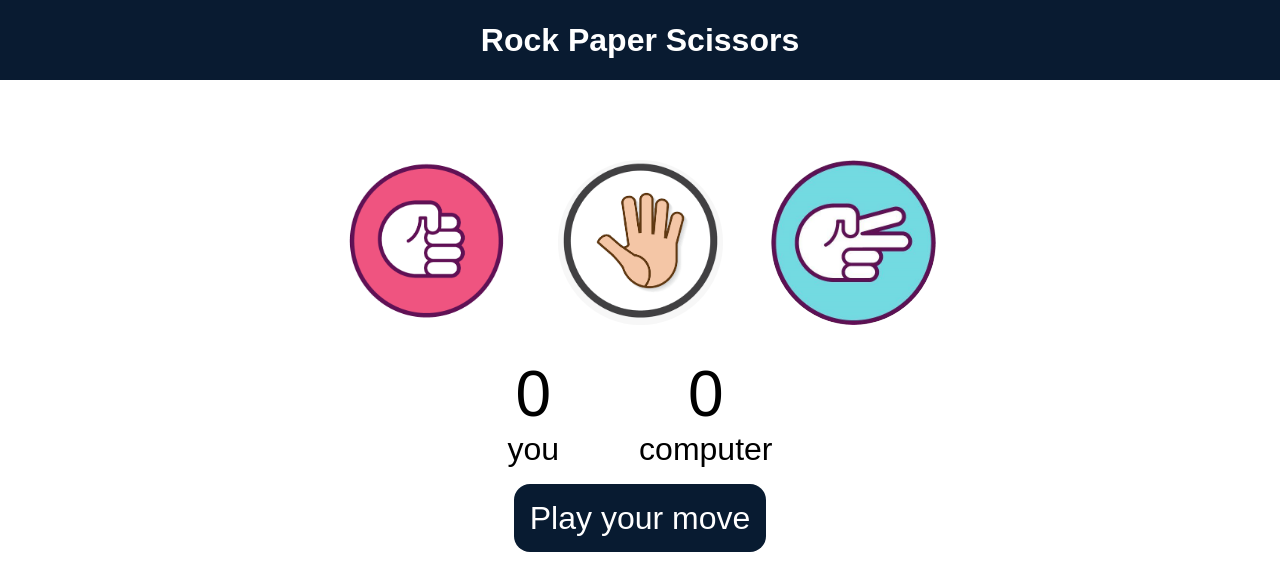
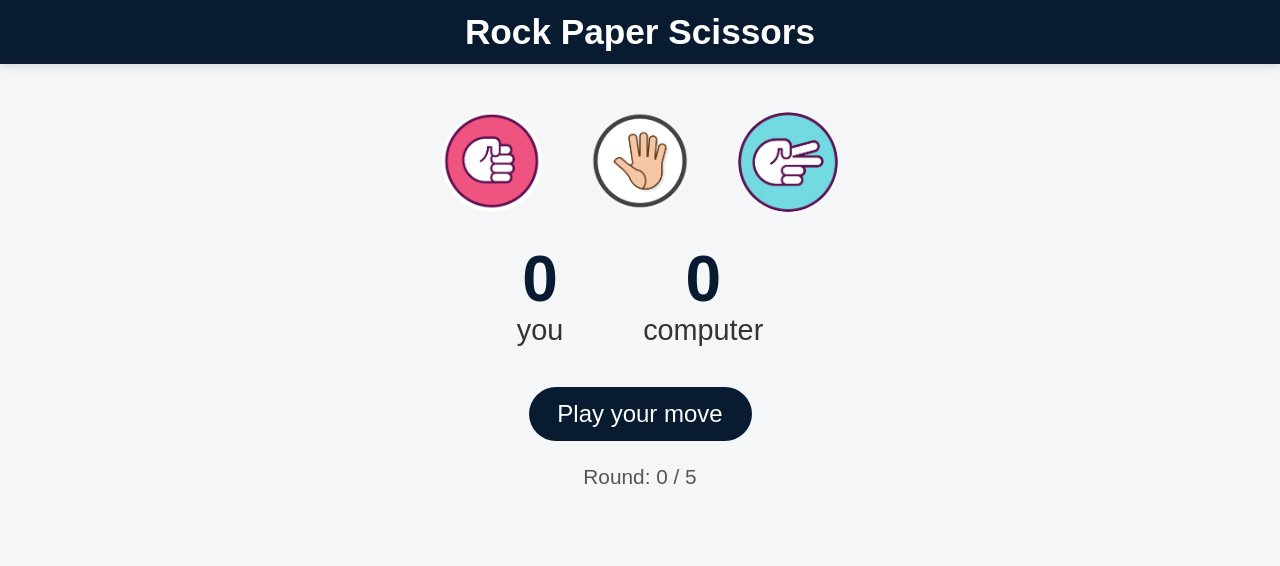
Before and after one commit to shaiksadiqbasha4567-ctrl/Game, a plain HTML site: page index.html in a window 1280 px wide. Shown: the top 566 px of the page. Drawn offline with Linux system fonts and the light colour scheme.

Commit message:
modified css for clean UI

```diff
--- a/styles.css
+++ b/styles.css
@@ -1,92 +1,152 @@
-*{
+
+/* --- Global Resets & Anti-Aliasing --- */
+* {
   margin: 0;
   padding: 0;
+  box-sizing: border-box;
   text-align: center;
+  /* Removes tap highlight frame on mobile WebKit browsers */
+  -webkit-tap-highlight-color: transparent;
 }
 
-/* Center everything on the page */
 body {
-  margin: 0;
-  padding: 0;
-  font-family: Arial, sans-serif;
+  font-family: Arial, -apple-system, BlinkMacSystemFont, "Segoe UI", Roboto, sans-serif;
+  background-color: #f4f6f8;
+  color: #333;
+  min-height: 100vh;
+  /* Prevents unwanted horizontal scrolling on small screens */
+  overflow-x: hidden;
 }
-h1{
+
+/* --- Header --- */
+h1 {
   background-color: #091b31;
   color: #fff;
-    height: 5rem;
-    line-height: 5rem;
+  height: 4rem;
+  line-height: 4rem;
+  font-size: clamp(1.4rem, 5vw, 2.2rem);
+  box-shadow: 0 2px 10px rgba(0, 0, 0, 0.15);
 }
 
-
-
-.choice:hover{
-    cursor: pointer;
-    transform: translateY(-8px) scale(1.05);
-    box-shadow : 0 10px 20px rgba(0, 0, 0, 0.2);
+/* --- Choice Buttons Section --- */
+.choices {
+  display: flex;
+  flex-direction: row;
+  justify-content: center;
+  align-items: center;
+  gap: clamp(1rem, 5vw, 3rem); /* Dynamically shrinks gap on narrow screens */
+  margin-top: 3rem;
+  padding: 0 1rem;
 }
 
-.choice{
-    height: 165px;
-    width: 165px;
+.choice {
+  /* Fluid sizing: Scales smoothly between 68px and 100px */
+  width: clamp(68px, 20vw, 100px);
+  height: clamp(68px, 20vw, 100px);
   border-radius: 50%;
   display: flex;
   justify-content: center;
   align-items: center;
-    transition : transform 0.2s ease, box-shadow 0.2s ease;
+  user-select: none;
+  touch-action: manipulation; /* Removes 300ms double-tap zoom delay on mobile */
+  transition: transform 0.2s cubic-bezier(0.175, 0.885, 0.32, 1.275), box-shadow 0.2s ease;
 }
 
-img{
+/* Hover state (Mouse devices) */
+@media (hover: hover) {
+  .choice:hover {
+    cursor: pointer;
+    transform: translateY(-6px) scale(1.05);
+    box-shadow: 0 10px 20px rgba(0, 0, 0, 0.2);
+  }
+}
+
+/* Active / Tap Feedback (Mobile + Desktop) */
+.choice:active {
+  transform: scale(0.95);
+  box-shadow: 0 4px 8px rgba(0, 0, 0, 0.15);
+}
+
+img {
   height: 100%;
   width: 100%;
   object-fit: cover;
   border-radius: 50%;
+  pointer-events: none; /* Keeps touch drag from triggering on images */
 }
 
-.choices{
-    display: flex;
-    flex-direction: row;
-    justify-content: center;
-    gap: 3rem;
-    margin-top: 5rem;
-}
-
-.score-board{
+/* --- Scoreboard --- */
+.score-board {
   margin-top: 2rem;
   display: flex;
   justify-content: center;
   align-items: center;
-    font-size: 2rem;
-    gap: 5rem;
+  font-size: clamp(1.1rem, 3.5vw, 1.8rem);
+  gap: clamp(2rem, 8vw, 5rem);
+  padding: 0 1rem;
 }
 
-#user-score,#computer-score{
-    font-size: 4rem;
+#user-score,
+#computer-score {
+  font-size: clamp(2.5rem, 8vw, 4rem);
+  font-weight: bold;
+  color: #091b31;
+  line-height: 1.1;
 }
 
-.msg-container{
-    margin-top: 2rem;
+/* --- Message Container --- */
+.msg-container {
+  margin-top: 2.5rem;
+  padding: 0 1rem;
 }
 
-#msg{
+#msg {
   background-color: #081b31;
   color: #fff;
-    height: 5rem;
-    font-size: 2rem;
-    display: inline;
-    border-radius: 1rem;
-    padding: 1rem;
+  font-size: clamp(1.1rem, 3.5vw, 1.5rem);
+  display: inline-block;
+  border-radius: 2rem;
+  padding: 0.8rem 1.8rem;
+  max-width: 90%;
+  transition: background-color 0.3s ease, transform 0.2s ease;
 }
 
-#round-info{
-    margin-top: 2rem;
-    justify-content: center;
-    text-align: center;
-    font-size: 2rem;
+#round-info {
+  margin-top: 1.5rem;
+  font-size: clamp(1rem, 3vw, 1.3rem);
+  color: #555;
+  padding: 0 1rem;
 }
 
-#reset-btn{
+/* --- Reset Button --- */
+#reset-btn {
   margin-top: 2rem;
-    border-radius: 1rem;
-    font-size: 2rem;
-    background-color: gray;
+  padding: 0.75rem 2rem;
+  border-radius: 2rem;
+  font-size: clamp(1rem, 3vw, 1.2rem);
+  font-weight: bold;
+  background-color: #e74c3c;
+  color: white;
+  border: none;
+  cursor: pointer;
+  touch-action: manipulation;
+  box-shadow: 0 4px 10px rgba(231, 76, 60, 0.3);
+  transition: background-color 0.2s ease, transform 0.1s ease, box-shadow 0.2s ease;
 }
+
+@media (hover: hover) {
+  #reset-btn:hover {
+    background-color: #c0392b;
+    transform: translateY(-2px);
+    box-shadow: 0 6px 14px rgba(231, 76, 60, 0.4);
+  }
+}
+
+#reset-btn:active {
+  transform: scale(0.96);
+  box-shadow: 0 2px 5px rgba(231, 76, 60, 0.3);
+}
+
+/* --- HTML Viewport Check Notice --- */
+/* Make sure your HTML file has this line inside <head>: */
+/* <meta name="viewport" content="width=device-width, initial-scale=1.0"> */
```
Lines whose indentation alone changed are shown as unchanged.
